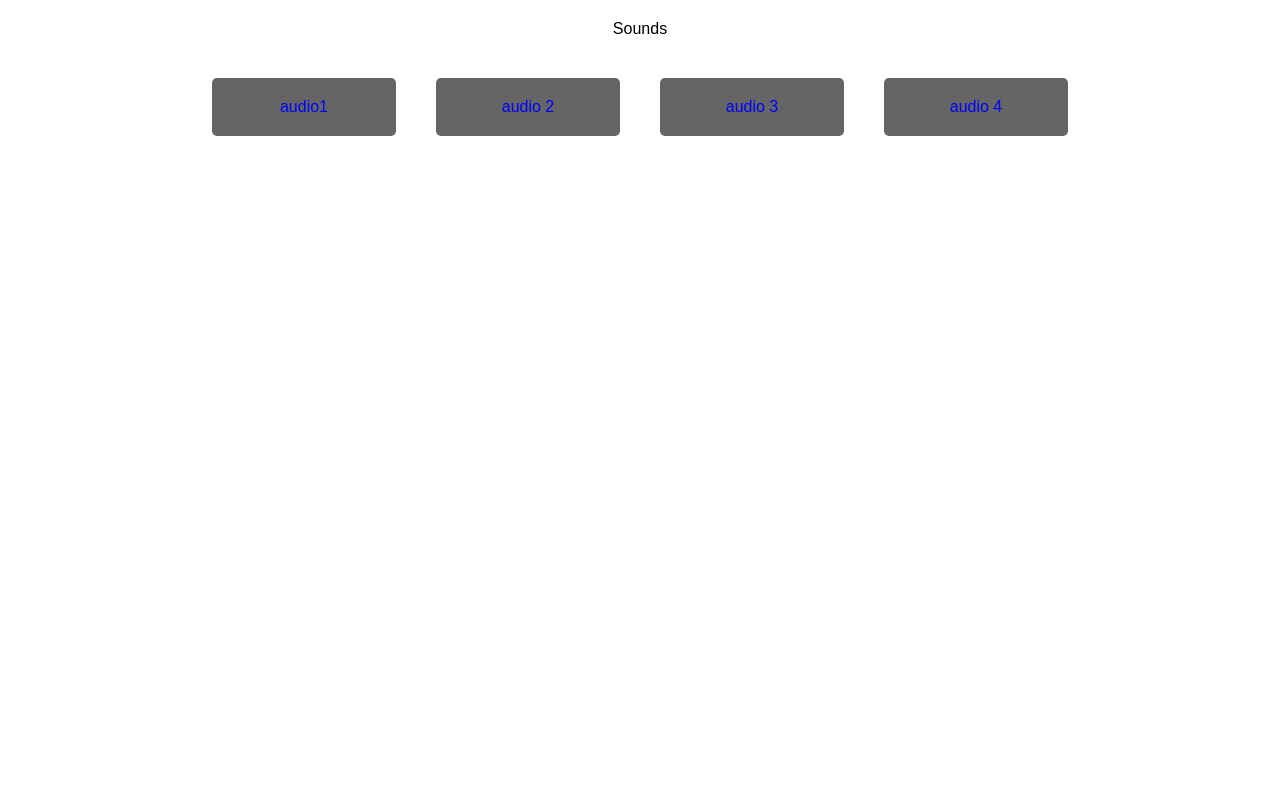
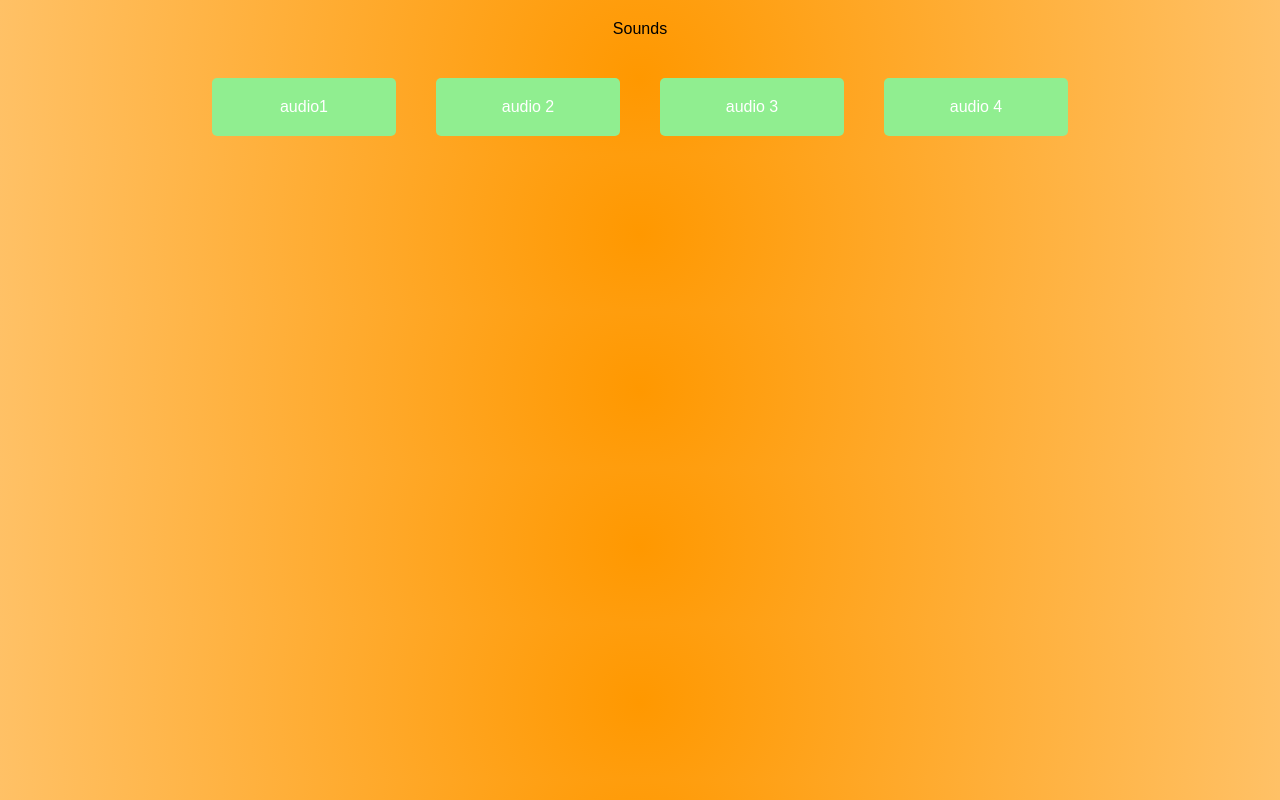
Before and after one commit to vomkaraxioned/task-3, a plain HTML site: page index.html in a window 1280 px wide. Drawn offline with Linux system fonts and the light colour scheme.

Commit message:
css change

```diff
--- a/assets/css/style.css
+++ b/assets/css/style.css
@@ -233,6 +233,10 @@ li {
   main styling starts here
 =================================*/
 
+body {
+    background-image: radial-gradient(circle, #ff9800, #ffc166);
+}
+
 h1 {
     padding: 20px 0;
     text-align: center;
@@ -248,8 +252,8 @@ h1 {
     padding: 20px 5%;
     border-radius: 5px;
     margin: 20px;
-    background-color: #656566;
-    color: #00f;
+    background-color: #90ee90;
+    color: #fff;
     text-align: center;
 }
 
```
